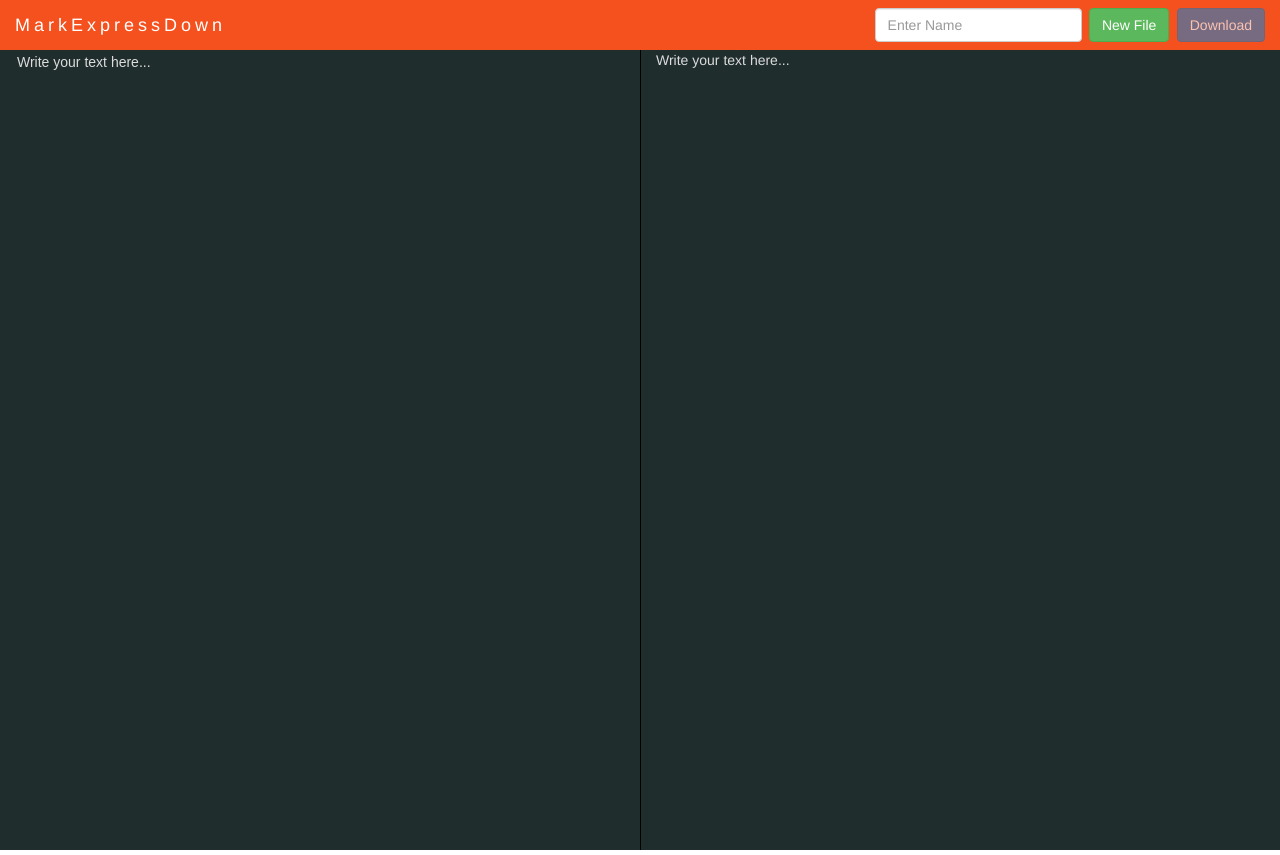
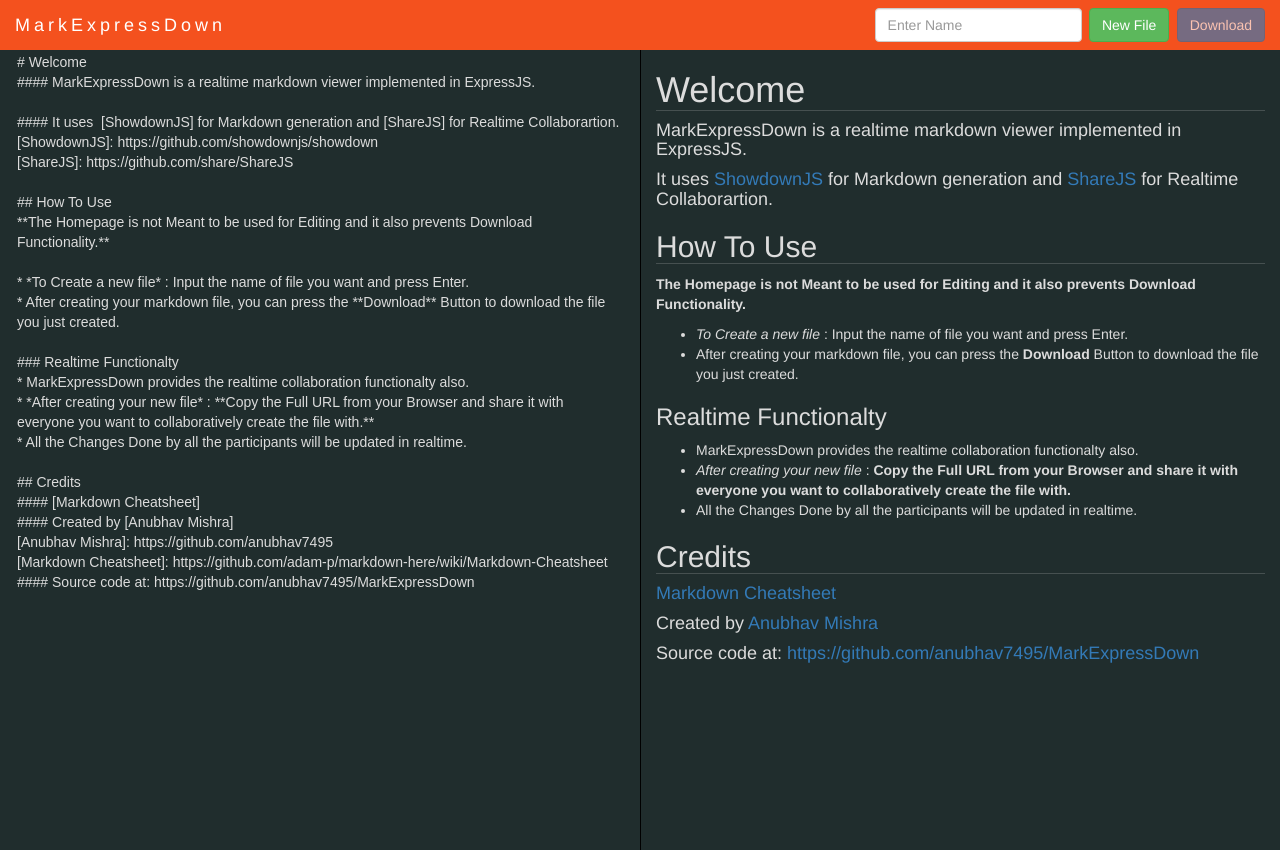
Before and after one commit to anubhav7495/MarkExpressDown, a Node server app: page / in a window 1280 px wide. Run offline with Node 20, Linux system fonts and the light colour scheme.

Commit message:
Style changes

```diff
--- a/public/css/style.css
+++ b/public/css/style.css
@@ -2,6 +2,9 @@ html, body, section, .full-height {
   height: 100%;
 }
 
+h1, h2 {
+  border-bottom: 1px solid rgba(221, 221, 221, 0.2);
+}
 #body {
   background-color: #202d2d;
 }
--- a/public/js/script.js
+++ b/public/js/script.js
@@ -1,5 +1,6 @@
 window.onload = function() {
   var converter = new showdown.Converter();
+  converter.setOption('simplifiedAutoLink', 'true');
   var pad = document.getElementById('pad');
   var markdownarea = document.getElementById('markdown');
   var download = document.getElementById('Download');
--- a/views/pad.ejs
+++ b/views/pad.ejs
@@ -25,7 +25,30 @@
 </div>
   <section class="row">
     <form action="" method="post" id="body" class="col-md-6 full-height" onsubmit="mydown()">
-    <textarea name="Contents" class="full-height" id="pad">Write your text here...</textarea>
+    <textarea name="Contents" class="full-height" id="pad"># Welcome
+#### MarkExpressDown is a realtime markdown viewer implemented in ExpressJS.
+
+#### It uses  [ShowdownJS] for Markdown generation and [ShareJS] for Realtime Collaborartion.
+[ShowdownJS]: https://github.com/showdownjs/showdown
+[ShareJS]: https://github.com/share/ShareJS
+
+## How To Use
+**The Homepage is not Meant to be used for Editing and it also prevents Download Functionality.**
+
+* *To Create a new file* : Input the name of file you want and press Enter.
+* After creating your markdown file, you can press the **Download** Button to download the file you just created.
+
+### Realtime Functionalty
+* MarkExpressDown provides the realtime collaboration functionalty also.
+* *After creating your new file* : **Copy the Full URL from your Browser and share it with everyone you want to collaboratively create the file with.**
+* All the Changes Done by all the participants will be updated in realtime.
+
+## Credits
+#### [Markdown Cheatsheet]
+#### Created by [Anubhav Mishra]
+[Anubhav Mishra]: https://github.com/anubhav7495
+[Markdown Cheatsheet]: https://github.com/adam-p/markdown-here/wiki/Markdown-Cheatsheet
+#### Source code at: https://github.com/anubhav7495/MarkExpressDown</textarea>
   </form>
     <div class="col-md-6 full-height" id="markdown"></div>
   </section>
```
